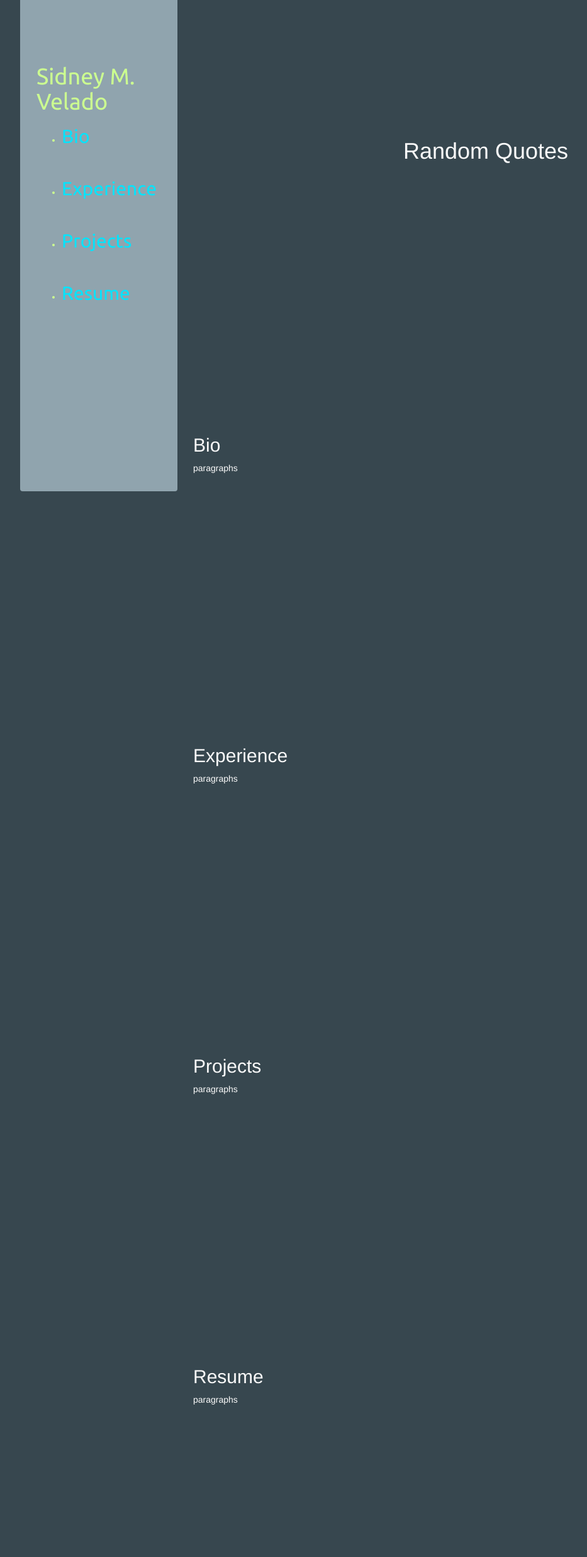
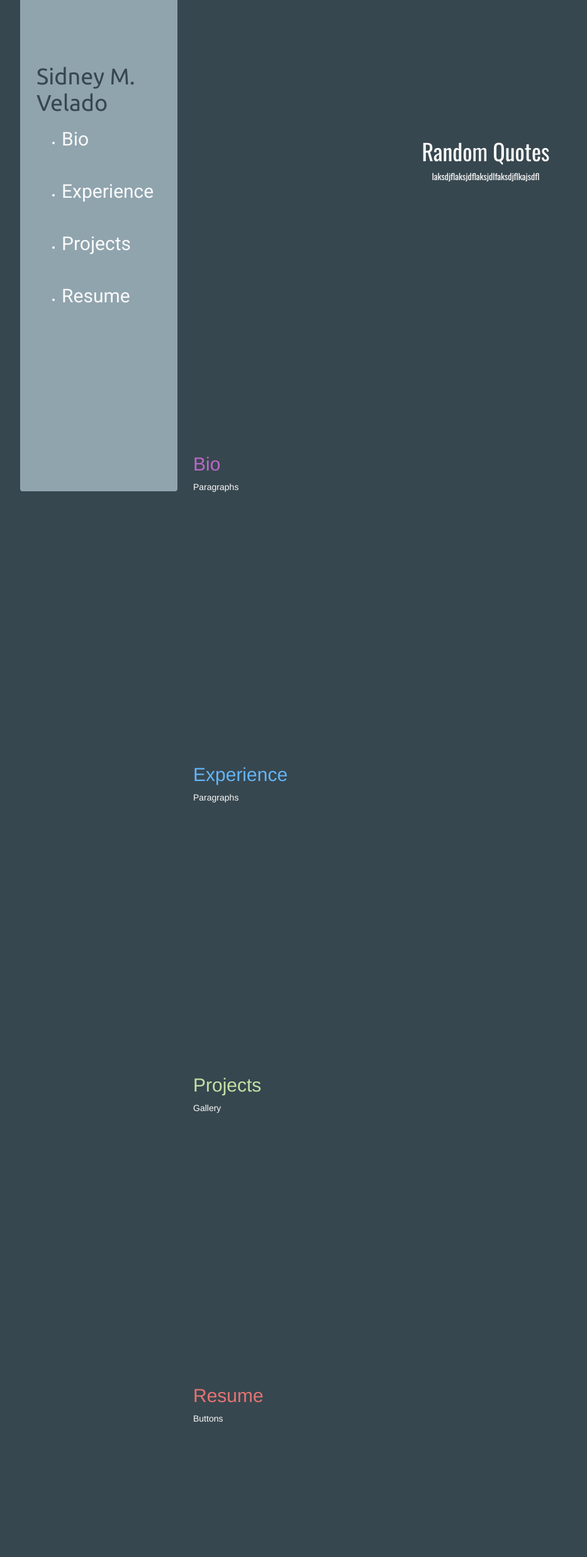
Before and after one commit to svelado/svelado.github.io, a Flask app: page / in a window 1280 px wide. Shown: the whole page at 63% size, without its empty margins (43-976 px from the left). Before the commit the page ends 2230 px from the top, so only its background shows below. Run offline with Flask 2, Linux system fonts and the light colour scheme; some libraries are stand-ins or nearby versions.

Commit message:
Incomplete 6.0

```diff
--- a/init.py
+++ b/init.py
@@ -7,7 +7,7 @@ mysite = Flask(__name__)
 
 @mysite.route('/')
 def main():
-	print('Launching home screen ')
+	print('Launching website ')
 	return render_template('/main.html')
 
 if __name__ == '__main__':
--- a/static/css/mysite.css
+++ b/static/css/mysite.css
@@ -1,8 +1,10 @@
+
 html {
 	margin-left: 350px;
 	font-family: 'Ubuntu', sans-serif;
 	background-color: #37474F;
 }
+
 body {
 	display: block;
 	background-color: #37474F;
@@ -18,38 +20,79 @@ div.content {
 	color:#FAFAFA;
 }
 
+/* Navbar Elements*/
+div.navbar {
+	font-family: 'Roboto', sans-serif;
+	position:fixed;
+	bottom:0;
+	left:75px;
+	width:250px;
+	height: 100%;
+	padding-top: 100px;
+	padding-left: 25px;
+ 	color:#FAFAFA;
+	background-color:#90A4AE;
+}
 
-#favquote {
+#namelink {
+	font-family: 'Ubuntu',sans-serif;
+	color:#37474F;
+
+}
+
+#namelink:hover{
+ 	color:#FAFAFA;
+}
+
+#biolink, #explink, #prolink, #reslink {
+	color:#FAFAFA;
+}
+
+
+/*Quotes CSS*/
+ #favquote {
+	font-family: 'Oswald',sans-serif;
 	padding-top: 200px;
 	padding-bottom: 200px;
 	text-align: center;
 	color:#FAFAFA;
 }
 
-
-div.navbar {
-	font-family: 'Ubuntu', sans-serif;
-	position:fixed;
-	color:#CCFF90;
-	bottom:0;
-	left:75px;
-	width:250px;
-	height: 100%;
-	padding-top: 100px;
-	padding-left: 25px;
-	background-color:#90A4AE;
-}
-
-div.navbar h1 a {
-	color:#CCFF90;
-	hover: #F44336;
+/*Bio CSS*/
+#bio {
 
 }
 
- a:hover {
- 	color:#F44336;
- }
+#bio h2, #biolink:hover {
+	color:#BA68C8;
+}
 
- a:link, a:visited{
- 	color:#00E5FF;
- }
+
+/*Experience CSS*/
+#exp {
+
+}
+
+#exp h2, #explink:hover {
+	color:#64B5F6;
+}
+
+/*Projects CSS*/
+#projects {
+
+}
+
+#projects h2,  #prolink:hover {
+	color:#C5E1A5
+
+;
+}
+
+/*Resume CSS*/
+#resume {
+
+}
+
+#resume h2,  #reslink:hover {
+	color:#E57373;
+}
--- a/templates/main.html
+++ b/templates/main.html
@@ -7,56 +7,61 @@
 	<link rel="icon" type="image/png" href="/static/images/wrenchIcon.png" />
 	<link rel="stylesheet" type="text/css" href="/static/css/mysite.css">
 	<link rel="stylesheet" href="/static/css/bootstrap.min.css">
-	<link href='https://fonts.googleapis.com/css?family=Ubuntu' rel='stylesheet'
-	type='text/css'>
+	<link href="https://fonts.googleapis.com/css?family=Oswald|Roboto|Ubuntu" rel="stylesheet">
 </head>
 <body>
 
 	<!-- All "Side Nav Bar" -->
-	<div class='navbar'>
+	<div class='navbar' id='navbar'>
 		<h1>
-			<a href='#favquote'>Sidney M. Velado</a>
+			<a href='#favquote' id='namelink'>Sidney M. Velado</a>
 		</h1>
 		<ul>
-			<li><h2><a href='#bio'>Bio</a></h2></li>
+			<li><h2><a href='#bio' id='biolink'>Bio</a></h2></li>
 			<br>
-			<li><h2><a href='#exp'>Experience</a></h2></li>
+			<li><h2><a href='#exp' id='explink'>Experience</a></h2></li>
 			<br>
-			<li><h2><a href='#projects'>Projects</a></h2></li>
+			<li><h2><a href='#projects' id='prolink'>Projects</a></h2></li>
 			<br>
-			<li><h2><a href='#resume'>Resume</a></h2></li>
+			<li><h2><a href='#resume' id='reslink'>Resume</a></h2></li>
 		</ul>
 	</div>
 
+	<!-- Favorite Quote Scroller -->
 	<div class='content' id='favquote'>
 		<h1>Random Quotes</h1>
+		<p>laksdjflaksjdflaksjdlfaksdjflkajsdfl</p>
 	</div>
 
+	<!-- Bio Section -->
 	<div class='content' id='bio'>
 		<h2>Bio</h2>
 		<p>
-			paragraphs
+			Paragraphs
 		</p>
 	</div>
 
+	<!-- Experience Section -->
 	<div class='content' id='exp'>
 		<h2>Experience</h2>
 		<p>
-			paragraphs
+			Paragraphs
 		</p>
 	</div>
 
+	<!-- Projects Section -->
 	<div class='content' id='projects'>
 		<h2>Projects</h2>
 		<p>
-			paragraphs
+			Gallery
 		</p>
 	</div>
 
+	<!-- Resume Buttons -->
 	<div class='content' id='resume'>
 		<h2>Resume</h2>
 		<p>
-			paragraphs
+			Buttons
 		</p>
 	</div>
 
```
